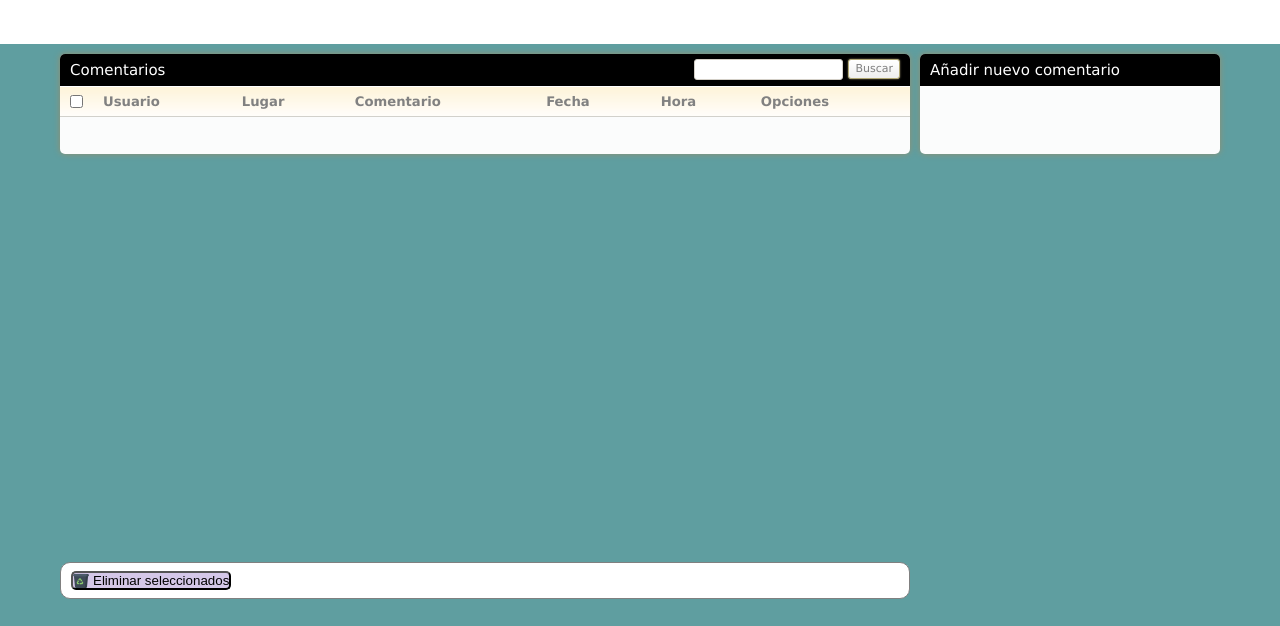
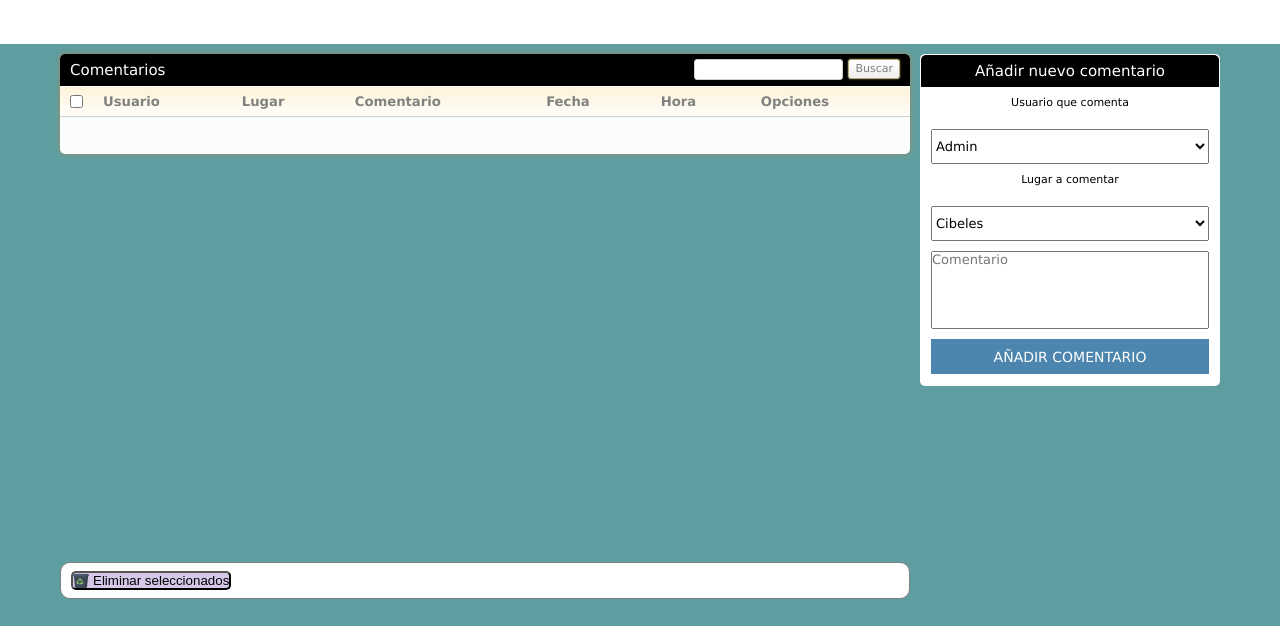
Before and after one commit to daviro05/geoturistAppWeb, a PHP site: page /inicio.php?id=comentarios in a window 1280 px wide. Shown: the part 100-726 px from the top of the page. Run offline with PHP 8.4, Linux system fonts and the light colour scheme; the visitor is signed in with stand-in values (Sample User, id 1); data comes from the database, SQL or seed files in the repository; lists and menus that the app fills with data are empty; some libraries are stand-ins or nearby versions.

Commit message:
Añadido form para comentarios

```diff
--- a/comentarios.php
+++ b/comentarios.php
@@ -48,11 +48,22 @@
 			<div id="sidebar">
 
 				<!-- Box -->
-				<div class="box">
+				<div class="add-coment-box">
 
 					<!-- Box Head -->
 					<div class="box-head">
 						<h2>Añadir nuevo comentario</h2>
+
+						<form id="add-lugar" action="inicio.php?id=comentarios" method="post">
+							<div id="info_lugar">
+									<label for="u_coment">Usuario que comenta</label>
+									<select id="u_coment"><?php usuarios_lista($conexion); ?></select>
+									<label for="l_coment">Lugar a comentar</label>
+									<select id="l_coment"><?php lugares_lista($conexion); ?></select>
+									<textarea id="coment" name="coment" placeholder="Comentario"></textarea>
+									<input class="add-lugar-button" type="submit" name="AddUsuario" value="Añadir Comentario"/>
+							</div>
+						</form>
 					</div>
 					<!-- End Box Head-->
 
--- a/css/style_inicio.css
+++ b/css/style_inicio.css
@@ -483,6 +483,26 @@ td .lat, td .long{
 
 
 
+
+/* Estilo pagina comentarios.php */
+
+.add-coment-box{
+	background:white; padding:1px; margin-bottom:20px;
+	height: 330px;
+	-webkit-border-radius: 5px;
+	text-align: center;
+}
+
+#u_coment, #l_coment{
+	height: 35px;
+	margin-top: 10px;
+
+}
+
+
+
+
+
 /* Estilo pagina usuarios.php */
 .sexo{
 	border:1px solid grey;
--- a/estadisticas.php
+++ b/estadisticas.php
@@ -22,7 +22,7 @@
 								<th>Opciones</th>
 							</tr>
 					<form action="inicio.php?id=estadisticas" method="post">
-
+							<?php ?>
 
 						</table>
 					</div>
--- a/funciones_BD.php
+++ b/funciones_BD.php
@@ -518,6 +518,40 @@ function obtener_usuarios($conexion){
 }
 
 #######################################
+###### FUNCIONES PARA COMENTARIOS #####
+#######################################
+
+function usuarios_lista($conexion){
+
+	$usuarios = mysqli_query($conexion,"SELECT * FROM usuarios");
+
+	echo "<option value='admin'>Admin</option>";
+
+	if($usuarios){
+		while($fila = mysqli_fetch_array($usuarios))
+		{
+			echo "<option value='$fila[id_usuario]'>$fila[id_usuario]</option>";
+		}
+	}
+}
+
+function lugares_lista($conexion){
+
+	$lugares = mysqli_query($conexion,"SELECT * FROM lugares");
+
+	if($lugares){
+		while($fila = mysqli_fetch_array($lugares))
+		{
+			echo "<option value='$fila[id_lugar]'>$fila[nombre]</option>";
+		}
+	}
+}
+
+
+
+
+
+#######################################
 ###### FUNCIONES DE BÚSQUEDA ##########
 #######################################
 
--- a/index.php
+++ b/index.php
@@ -7,7 +7,7 @@ include "funciones_BD.php";
 <head>
 <meta http-equiv="Content-Type" content="text/html; charset=UTF-8" />
 <title>GeoTuristApp</title>
-<link rel="shortcut icon" href="./favicon.ico" />
+<link rel="shortcut icon" href="./img/favicon.ico" />
 <link href="./css/style_index.css" rel="stylesheet" type="text/css" />
 <script src="./js/script.js"></script>
 </head>
--- a/inicio.php
+++ b/inicio.php
@@ -9,7 +9,7 @@ if(isset($_SESSION['usuario'])){
 <head>
 <meta http-equiv="Content-Type" content="text/html; charset=UTF-8" />
 <title>GeoTuristApp</title>
-<link rel="shortcut icon" href="./favicon.ico"/>
+<link rel="shortcut icon" href="./img/favicon.ico"/>
 <link href="./css/style_inicio.css" rel="stylesheet" type="text/css" />
 <script src="//ajax.googleapis.com/ajax/libs/jquery/1.10.2/jquery.min.js"></script>
 <script src="./js/jquery.min.js"></script>
```
Also changed, not shown: img/favicon.ico (renamed from favicon.ico).
